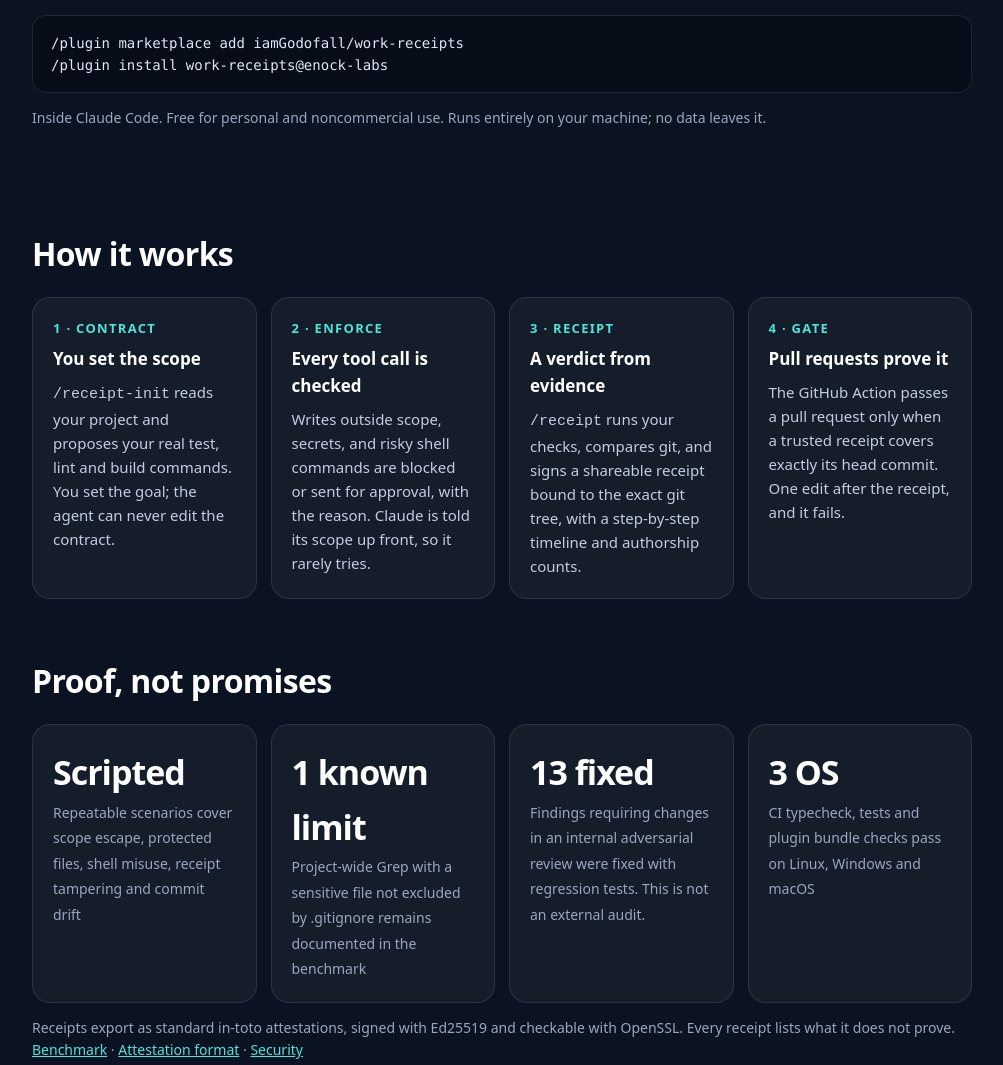
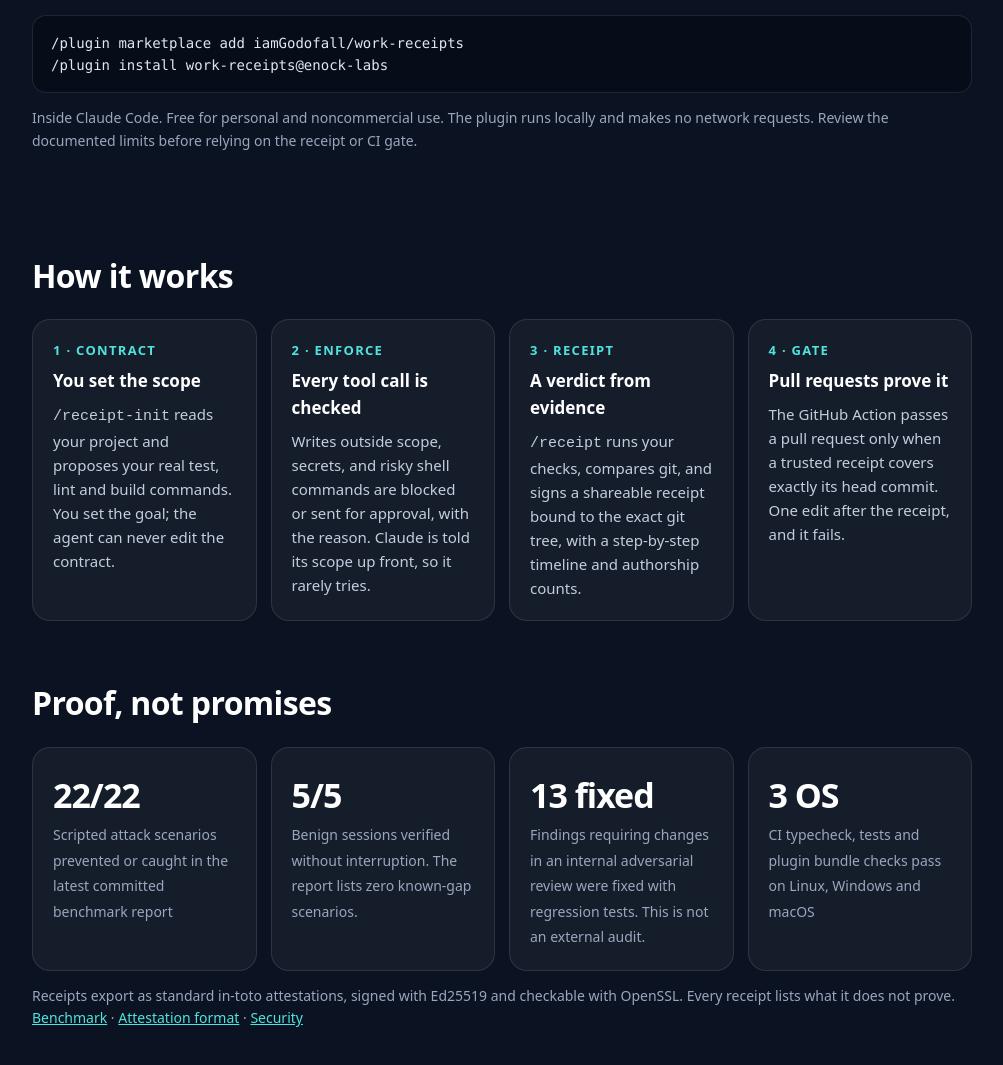
Before and after one commit to iamGodofall/work-receipts, a website: page docs/index.html in a window 1280 px wide. Shown: the part 536-1601 px from the top of the page, without its empty margins (138-1141 px from the left). Drawn offline with Linux system fonts and the light colour scheme.

Commit message:
site: align proof metrics with benchmark report

```diff
--- a/docs/index.html
+++ b/docs/index.html
@@ -60,7 +60,7 @@ nav a { white-space:nowrap; }
 </div>
 <pre>/plugin marketplace add iamGodofall/work-receipts
 /plugin install work-receipts@enock-labs</pre>
-<p class="muted">Inside Claude Code. Free for personal and noncommercial use. Runs entirely on your machine; no data leaves it.</p>
+<p class="muted">Inside Claude Code. Free for personal and noncommercial use. The plugin runs locally and makes no network requests. Review the documented limits before relying on the receipt or CI gate.</p>
 </div>
 
 <section id="how">
@@ -76,8 +76,8 @@ nav a { white-space:nowrap; }
 <section id="proof">
 <h2>Proof, not promises</h2>
 <div class="grid">
-<div class="card stat"><b>Scripted</b><span>Repeatable scenarios cover scope escape, protected files, shell misuse, receipt tampering and commit drift</span></div>
-<div class="card stat"><b>1 known limit</b><span>Project-wide Grep with a sensitive file not excluded by .gitignore remains documented in the benchmark</span></div>
+<div class="card stat"><b>22/22</b><span>Scripted attack scenarios prevented or caught in the latest committed benchmark report</span></div>
+<div class="card stat"><b>5/5</b><span>Benign sessions verified without interruption. The report lists zero known-gap scenarios.</span></div>
 <div class="card stat"><b>13 fixed</b><span>Findings requiring changes in an internal adversarial review were fixed with regression tests. This is not an external audit.</span></div>
 <div class="card stat"><b>3 OS</b><span>CI typecheck, tests and plugin bundle checks pass on Linux, Windows and macOS</span></div>
 </div>
```
